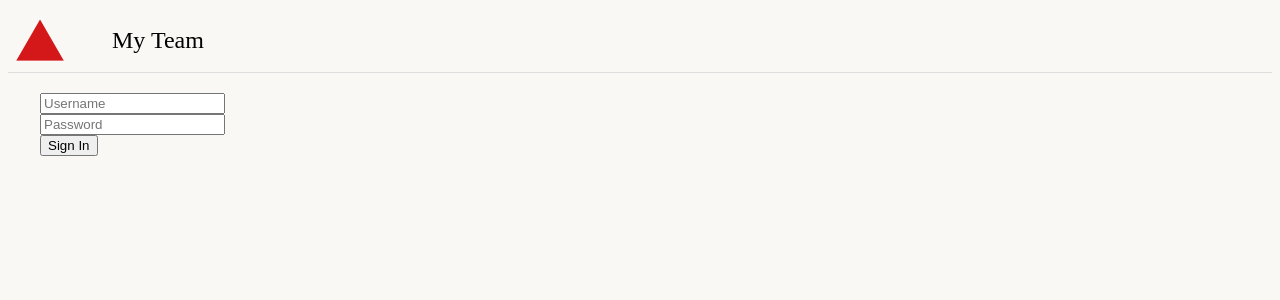
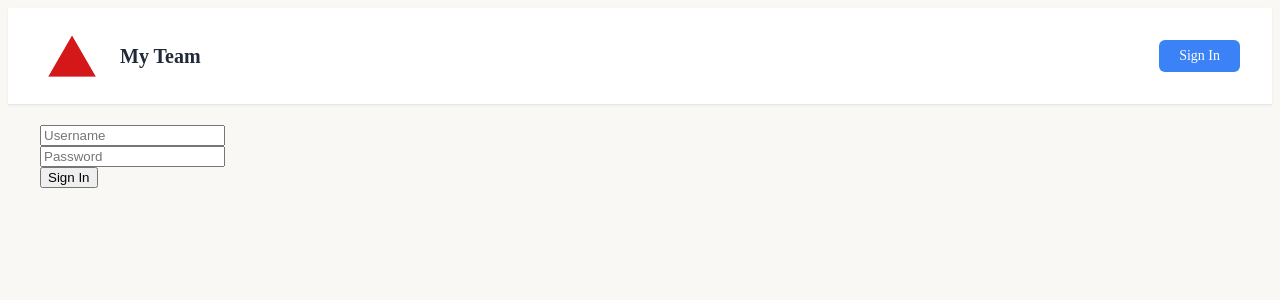
Before and after one commit to Ann00012/team, a Next.js app: page /login in a window 1280 px wide. Shown: the top 300 px of the page. Built offline with nearby package versions, Linux system fonts and the light colour scheme.

Commit message:
add login page

```diff
--- a/package.json
+++ b/package.json
@@ -18,7 +18,8 @@
     "react-paginate": "^8.3.0",
     "react-toastify": "^11.1.0",
     "use-debounce": "^10.1.1",
-    "yup": "^1.7.1"
+    "yup": "^1.7.1",
+    "zustand": "^5.0.14"
   },
   "devDependencies": {
     "@types/node": "^20",
--- a/src/app/login/page.tsx
+++ b/src/app/login/page.tsx
@@ -5,6 +5,7 @@ import { loginUser } from "@/services/api";
 import * as Yup from "yup";
 import { useRouter } from "next/navigation";
 import { toast } from "react-toastify";
+import { useAuthStore } from "@/services/useAuthStore";
 
 const validation = Yup.object().shape({
   username: Yup.string()
@@ -19,11 +20,14 @@ const validation = Yup.object().shape({
 
 export default function Login() {
   const router = useRouter();
+  const setUser = useAuthStore((state) => state.setUser);
+
   const mutation = useMutation({
     mutationFn: (values: { username: string; password: string }) =>
       loginUser(values.username, values.password),
     onSuccess: (data) => {
       localStorage.setItem("token", JSON.stringify(data));
+      setUser(data);
       toast.success("Successfully login!");
       router.push("/");
     },
--- a/src/components/Header/Header.module.css
+++ b/src/components/Header/Header.module.css
@@ -1,12 +1,84 @@
-.container{
-    display:flex;
-   align-items: center;
-    gap:40px;
-    border-bottom: 1px solid #ddd;
+.container {
+  display: flex;
+  justify-content: space-between;
+  align-items: center;
+  padding: 16px 32px;
+  background-color: #ffffff;
+  border-bottom: 1px solid #e5e7eb;
+  box-shadow: 0 1px 3px rgba(0, 0, 0, 0.05);
 }
 
-.title{
-    font-size:24px;
-     color: inherit;
-    text-decoration: none;
+.leftSection {
+  display: flex;
+  align-items: center;
+  gap: 16px;
 }
+
+.logo {
+  object-fit: contain;
+}
+
+.title {
+  font-size: 20px;
+  font-weight: 700;
+  color: #1f2937;
+  text-decoration: none;
+}
+
+.title:hover {
+  color: #3b82f6;
+}
+
+.rightSection {
+  display: flex;
+  align-items: center;
+}
+
+.userInfo {
+  display: flex;
+  align-items: center;
+  gap: 12px;
+}
+
+.avatar {
+  border-radius: 50%;
+  object-fit: cover;
+  border: 2px solid #e5e7eb;
+}
+
+.username {
+  font-size: 14px;
+  font-weight: 600;
+  color: #374151;
+}
+
+.logoutBtn {
+  padding: 8px 16px;
+  background-color: #ef4444;
+  color: white;
+  border: none;
+  border-radius: 6px;
+  font-size: 14px;
+  font-weight: 500;
+  cursor: pointer;
+  transition: background-color 0.2s;
+}
+
+.logoutBtn:hover {
+  background-color: #dc2626;
+}
+
+.loginBtn {
+  padding: 8px 20px;
+  background-color: #3b82f6;
+  color: white;
+  border-radius: 6px;
+  font-size: 14px;
+  font-weight: 500;
+  text-decoration: none;
+  transition: background-color 0.2s;
+}
+
+.loginBtn:hover {
+  background-color: #2563eb;
+}
--- a/src/components/Header/Header.tsx
+++ b/src/components/Header/Header.tsx
@@ -1,18 +1,61 @@
+"use client";
+
 import Image from "next/image";
 import css from "./Header.module.css";
 import Link from "next/link";
+import { useAuthStore } from "@/services/useAuthStore";
+import { useRouter } from "next/navigation";
+import { useEffect } from "react";
 
 export default function Header() {
+  const router = useRouter();
+  const { user, setUser, logout } = useAuthStore();
+  useEffect(() => {
+    const storedUser = localStorage.getItem("token");
+    if (storedUser && !user) {
+      try {
+        setUser(JSON.parse(storedUser));
+      } catch (e) {
+        console.error(e);
+      }
+    }
+  }, [user, setUser]);
+
+  const handleLogout = () => {
+    logout();
+    router.push("/login");
+  };
+
   return (
     <div className={css.container}>
-      <Image
-        src="/red.png"
-        alt="logo"
-        className={css.logo}
-        width="64"
-        height="64"
-      />
-          <Link className={css.title} href="/">My Team</Link>
+      <div className={css.leftSection}>
+        <Image src="/red.png" alt="logo" className={css.logo} width={64} height={64} />
+        <Link className={css.title} href="/">My Team</Link>
+      </div>
+
+      <div className={css.rightSection}>
+        {user ? (
+          <div className={css.userInfo}>
+            <Image
+              src={user.image || "/globe.svg"}
+              alt="avatar"
+              width={40}
+              height={40}
+              className={css.avatar}
+            />
+            <span className={css.username}>
+              {user.firstName ? `${user.firstName} ${user.lastName || ""}` : user.username}
+            </span>
+            <button onClick={handleLogout} className={css.logoutBtn}>
+              Log out
+            </button>
+          </div>
+        ) : (
+          <Link href="/login" className={css.loginBtn}>
+            Sign In
+          </Link>
+        )}
+      </div>
     </div>
   );
 }
--- /dev/null
+++ b/src/services/useAuthStore.ts
@@ -0,0 +1,17 @@
+import { create } from 'zustand';
+
+
+interface UserState {
+  user: { firstName?: string; lastName?: string; image?: string; username?: string } | null;
+  setUser: (user: any) => void;
+  logout: () => void;
+}
+
+export const useAuthStore = create<UserState>((set) => ({
+  user: null,
+  setUser: (userData) => set({ user: userData }),
+  logout: () => {
+    localStorage.removeItem("token");
+    set({ user: null });
+  },
+}));
```
Also changed, not shown: 1 other file (tests, documents, lock files or other folders).
